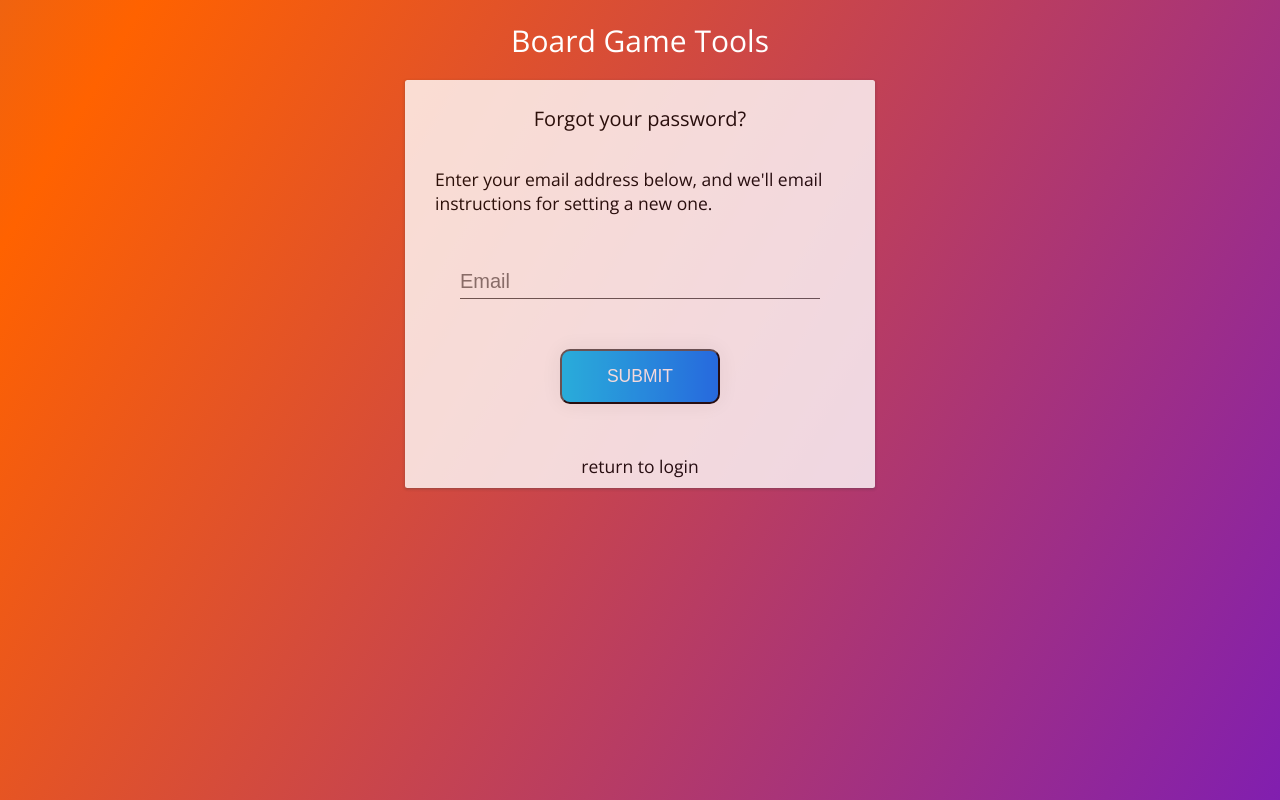
After one commit to Dav-C/board-game-tools, a Django app: page /password-reset in a window 1280 px wide. The commit adds this page. Run offline with Django 3.2, Linux system fonts and the light colour scheme; some libraries are stand-ins or nearby versions.

Commit message:
add features for resetting user passwords and changing user passwords

```diff
--- a/bgt_app/admin.py
+++ b/bgt_app/admin.py
@@ -39,6 +39,7 @@ class UserProfileAdmin(admin.ModelAdmin):
 
 class ToolSessionAdmin(admin.ModelAdmin):
     list_display = ['session_name', 'session_owner', 'creation_date']
+    list_filter = ['session_owner']
 
 
 admin.site.register(UserProfile, UserProfileAdmin)
--- a/bgt_app/urls.py
+++ b/bgt_app/urls.py
@@ -27,6 +27,12 @@ from .views import (
     DrawBagItemReturn,
     DrawBagItemDraw,
     DrawBagReset,
+    PasswordReset,
+    PasswordResetConfirm,
+    PasswordResetDone,
+    PasswordResetComplete,
+    PasswordChange,
+    PasswordChangeDone,
 )
 
 urlpatterns = [
@@ -34,6 +40,19 @@ urlpatterns = [
     path("create-user", CreateUser.as_view(), name="create_user"),
     path("delete_user", DeleteUser.as_view(), name="delete_user"),
     path("login", Login.as_view(), name="login"),
+    path("password-reset", PasswordReset.as_view(), name="password_reset"),
+    path("password-reset-done", PasswordResetDone.as_view(),
+         name="password_reset_done"),
+    path(
+        "password-reset-confirm/<uidb64>/<token>/", PasswordResetConfirm.as_view(),
+        name="password_reset_confirm"
+    ),
+    path(
+        "password-reset-complete", PasswordResetComplete.as_view(),
+        name="password_reset_complete"
+    ),
+    path('password-change', PasswordChange.as_view(), name="password_change"),
+    path('password-change-done', PasswordChangeDone.as_view(), name="password_change_done"),
     path("logout", Logout.as_view(), name="logout"),
     path("account", UserAccount.as_view(), name='user_account'),
     path("home", UserHome.as_view(), name="user_home"),
--- a/bgt_app/views.py
+++ b/bgt_app/views.py
@@ -8,6 +8,14 @@ from django.db.models import Sum
 from django.contrib.auth import login, authenticate
 from django.contrib.auth.mixins import (
     LoginRequiredMixin,
+)
+from django.contrib.auth.views import (
+    PasswordResetView,
+    PasswordResetDoneView,
+    PasswordResetConfirmView,
+    PasswordResetCompleteView,
+    PasswordChangeView,
+    PasswordChangeDoneView,
 )
 from django.shortcuts import (
     render,
@@ -180,6 +188,37 @@ class DeleteUser(View):
         else:
             messages.error(request, "Insufficient Permission")
         return redirect("login")
+
+
+class PasswordReset(PasswordResetView):
+    """reset a user's password"""
+    template_name = "bgt_app/reset_password.html"
+
+
+class PasswordResetDone(PasswordResetDoneView):
+    """confirm a user's email is valid and send a reset link"""
+    template_name = "bgt_app/reset_password_done.html"
+
+
+class PasswordResetConfirm(PasswordResetConfirmView):
+    """allow a user to input new passwords after following
+    the reset link which was emailed"""
+    template_name = "bgt_app/reset_password_confirm.html"
+
+
+class PasswordResetComplete(PasswordResetCompleteView):
+    """shown after a password reset attempt (successful or not)"""
+    template_name = "bgt_app/reset_password_complete.html"
+
+
+class PasswordChange(PasswordChangeView):
+    """allow a user to change their password"""
+    template_name = "bgt_app/password_change.html"
+
+
+class PasswordChangeDone(PasswordChangeDoneView):
+    """displayed after a user changes their password"""
+    template_name = "bgt_app/password_change_complete.html"
 
 
 class Login(LoginView):
--- a/config/settings.py
+++ b/config/settings.py
@@ -144,4 +144,9 @@ LOGIN_URL = "login"
 LOGOUT_REDIRECT_URL = "login"
 LOGIN_REDIRECT_URL = "user_home"
 
+EMAIL_BACKEND = "django.core.mail.backends.filebased.EmailBackend"
+
+#this setting is for local testing of the password reset feature
+EMAIL_FILE_PATH = str(BASE_DIR.joinpath('sent_emails'))
+
 DATA_UPLOAD_MAX_MEMORY_SIZE = 1048576  # 1 MB
--- a/static/css/bgt_app_styles.css
+++ b/static/css/bgt_app_styles.css
@@ -423,11 +423,20 @@ ul {
 }
 
 .login-form-wrapper {
+    position: fixed;
     margin: auto;
+    display: flex;
+    justify-content: center;
+    max-width: 50rem;
+    width: 100%;
 }
 
 .login-form {
     background-color: #FFFFFF;
+    max-height: 80vh;
+    overflow-y: auto;
+    overflow-x: hidden;
+    width: 90%;
     opacity: 80%;
     display:flex;
     flex-direction: column;
@@ -435,7 +444,7 @@ ul {
     border-radius: .25rem;
     box-shadow: rgba(60, 64, 67, 0.3) 0 1px 2px 0,
                 rgba(60, 64, 67, 0.15) 0 1px 3px 1px;
-    padding: 0 0 1rem 0;
+    padding: 1rem;
 }
 
 .login-form-input {
@@ -465,7 +474,7 @@ ul {
     border-radius: 10px;
     display: block;
     outline: none;
-    background-image: linear-gradient(to right, #00c6ff 0%, #0072ff  51%, #00c6ff  100%)
+    background-image: linear-gradient(to right, #00c6ff 0%, #0072ff  51%, #00c6ff  100%);
 }
 
 .login-form-btn:hover {
@@ -474,49 +483,42 @@ ul {
     text-decoration: none;
 }
 
-.create-user-link {
+.small-text-link {
     font-size: 1.75rem;
 }
 
 .create-user-form-wrapper {
+    position: fixed;
     margin: auto;
     display: flex;
     justify-content: center;
-    max-width: 50rem;
-    width: 100%;
-}
-
-.create-new-user-form-title {
+    max-width: 40rem;
+    width: 100%;
+}
+
+.login-form-title {
     font-size: 2rem;
     margin: 1.5rem;
 }
-
-.create-user-form {
-    background-color: #FFFFFF;
+.create-user-form-errors-wrapper {
+    display: flex;
+    flex-direction: column;
     width: 90%;
-    opacity: 80%;
-    display:flex;
-    flex-direction: column;
-    align-items: center;
-    border-radius: .25rem;
-    box-shadow: rgba(60, 64, 67, 0.3) 0 1px 2px 0,
-                rgba(60, 64, 67, 0.15) 0 1px 3px 1px;
-    padding: 0 0 1rem 0;
-}
-
-.create-user-form-errors-wrapper {
-    display: flex;
-    flex-direction: column;
-    width: 90%;
-}
-
-.create-user-form-field-error {
+}
+
+.small-error-text {
+    text-align: center;
     font-size: 1.5rem;
     background-color: #c00000;
     color: #FFFFFF;
     margin: .25rem;
     padding: .5rem;
     border-radius: .25rem;
+}
+.password-reset-text {
+    font-size: 1.75rem;
+    padding: 2rem;
+    text-align: left;
 }
 /*User Account Page*/
 
@@ -2212,6 +2214,13 @@ input[type=number] {
 }
 
 /*various display options*/
+.centered-flex-column {
+    display: flex;
+    flex-direction: column;
+    justify-content: center;
+    align-items: center;
+}
+
 .flex-end {
     justify-content: flex-end;
 }
--- /dev/null
+++ b/templates/bgt_app/reset_password.html
@@ -0,0 +1,40 @@
+{% extends 'base.html' %}
+{% load static %}
+{% load widget_tweaks %}
+
+{% block page_content %}
+
+<div id="LoginPageWrapper" class="login-page-wrapper">
+    <div class="login-header">
+        <span class="login-header-text">Board Game Tools</span>
+    </div>
+    <div class="login-body">
+        <div class="message-wrapper login-page-messages">
+            {% for message in messages %}
+                <div class="message-box success fade_out">{{ message }}</div>
+            {% endfor %}
+        </div>
+        <div id="LoginFormWrapper" class="login-form-wrapper">
+            <form method="post" id=loginForm class="login-form">
+                {% csrf_token %}
+                <span class="login-form-title">Forgot your password?</span>
+                <div class="password-reset-text">Enter your email address below, and we'll email instructions for setting a new one.</div>
+                <input type="email" class="login-form-input" name="email"
+                       id="id_email" placeholder="Email" required >
+                <button type="submit" class="login-form-btn"
+                        style="opacity: 1 !important;">Submit
+                </button>
+                <div class="create-user-form-errors-wrapper create-user-input">
+                    {% for field in form %}
+                        {% for error in field.errors %}
+                            <span class="small-error-text">{{ error }}</span>
+                        {% endfor %}
+                    {% endfor %}
+                </div>
+                <a href="{% url 'login' %}" class="small-text-link">return to login</a>
+            </form>
+        </div>
+    </div>
+</div>
+
+{% endblock page_content %}
```
Also changed, not shown: templates/bgt_app/create_user.html (+3 -11 lines), templates/bgt_app/login.html (+12 -3 lines), templates/bgt_app/password_change.html (added, +38 -0 lines), templates/bgt_app/password_change_complete.html (added, +24 -0 lines), templates/bgt_app/reset_password_complete.html (added, +29 -0 lines), templates/bgt_app/reset_password_confirm.html (added, +40 -0 lines), templates/bgt_app/reset_password_done.html (added, +29 -0 lines), templates/bgt_app/user_account.html (+8 -4 lines), 1 other file.
